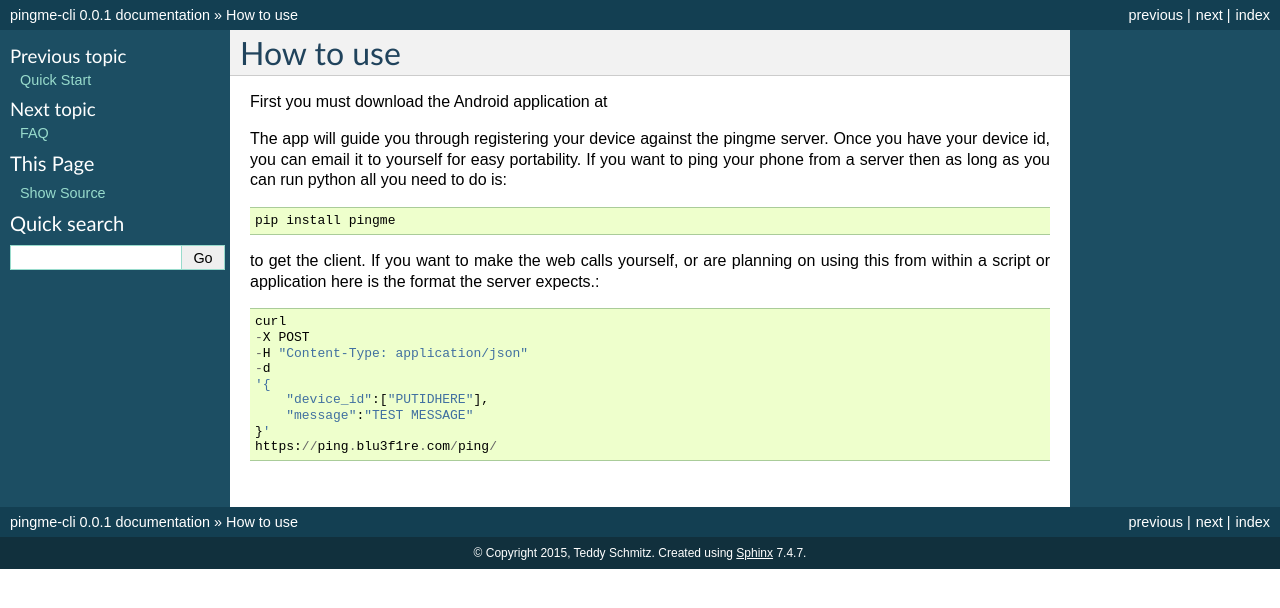
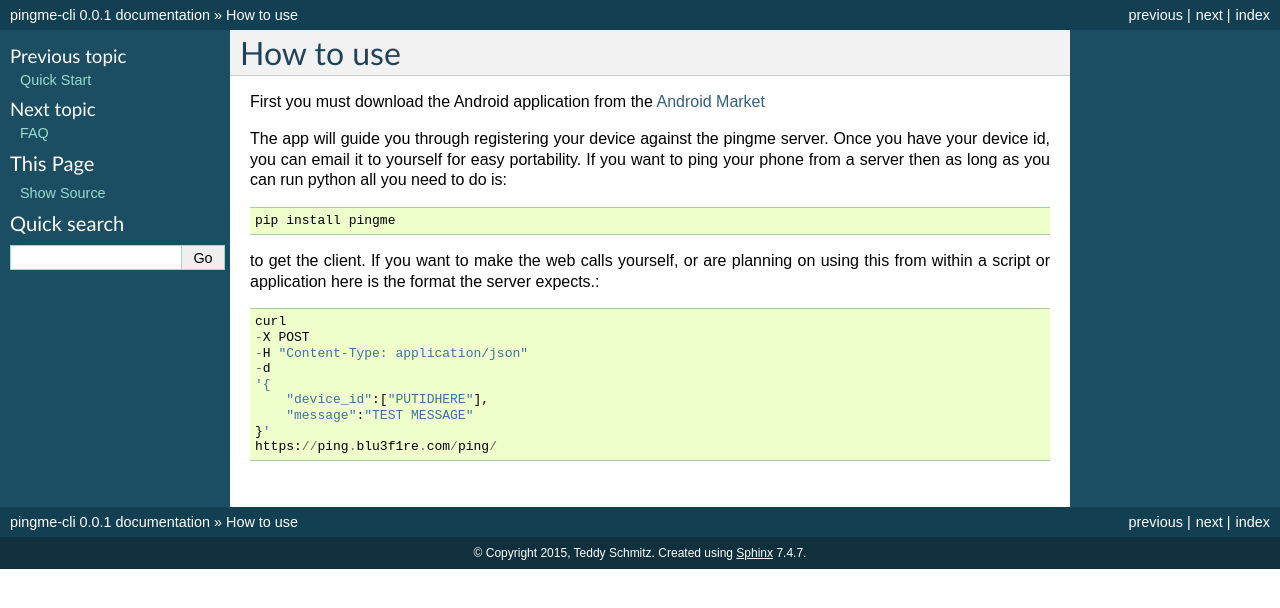
Before and after one commit to Teddy-Schmitz/pingme-cli, a Sphinx documentation site: the page built from docs/HowTo.rst, in a window 1280 px wide. Shown: the top 608 px of the page. Built offline with Sphinx 7.4.7, drawn with Linux system fonts in a browser that asks for light colours.

Commit message:
Updated Android Market link.

```diff
--- a/docs/HowTo.rst
+++ b/docs/HowTo.rst
@@ -1,7 +1,9 @@
 How to use
 **********
 
-First you must download the Android application at
+First you must download the Android application from the `Android Market <https://play.google.com/store/apps/details?id=com.blu3f1re.pingme>`_
+
+
 
 
 The app will guide you through registering your device against the pingme server.  Once you have your device id, you can email it to yourself for easy portability.  If you want to ping your phone from a server then as long as you can run python all you need to do is::
```
